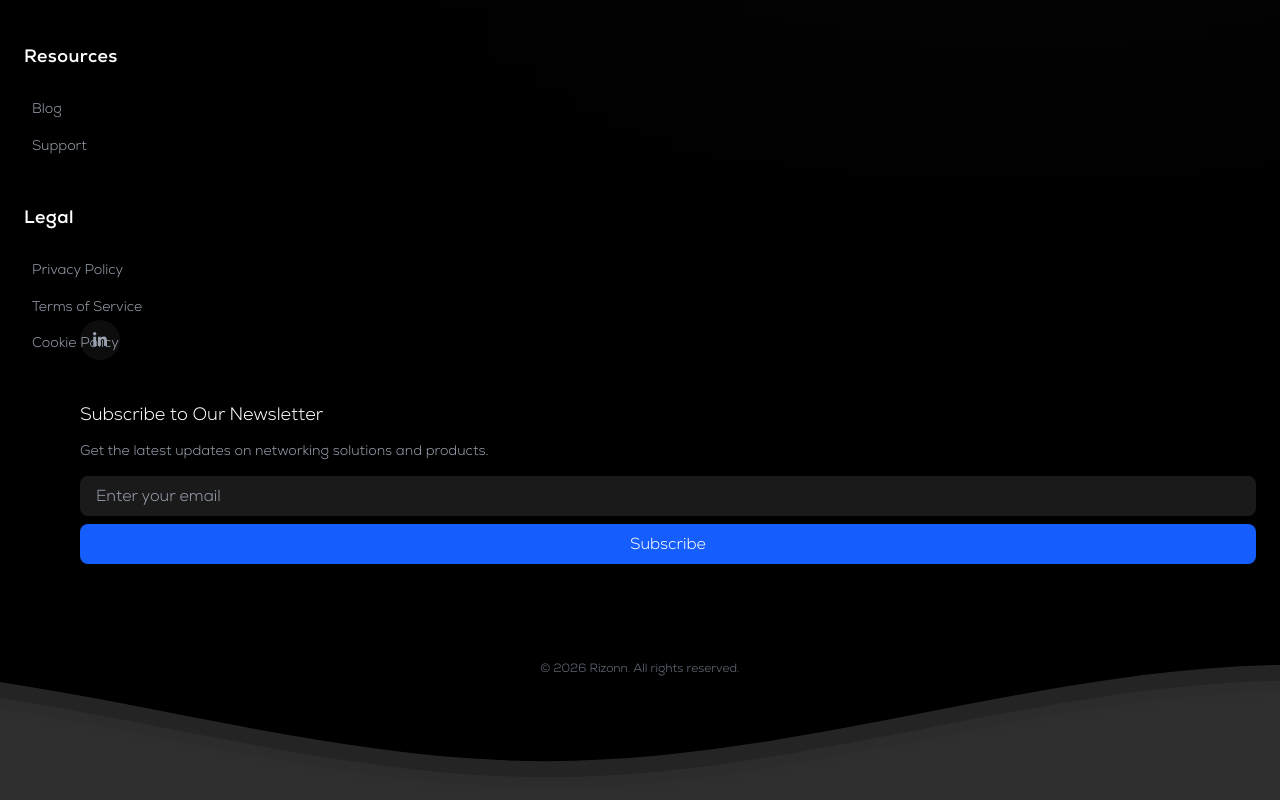
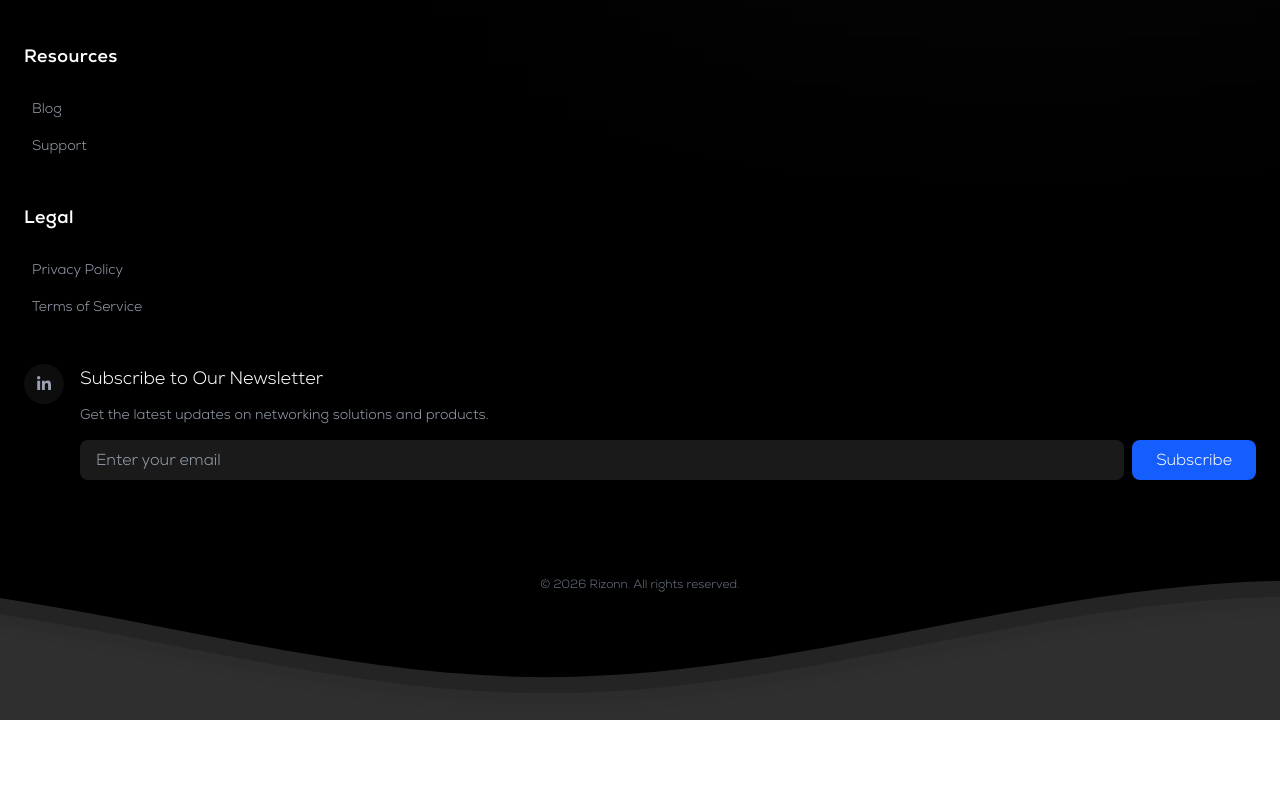
Before and after one commit to Kunalsahani76/Rizzon, a Next.js app: page /contact in a window 1280 px wide. Shown: the part 1704-2504 px from the top of the page. After the commit the page ends 2424 px from the top, so only its background shows below. Built offline with nearby package versions, Linux system fonts and the light colour scheme.

Commit message:
Initial commit

```diff
--- a/app/components/DetailsPage.tsx
+++ b/app/components/DetailsPage.tsx
@@ -8,11 +8,11 @@ import { ProductDetail, getProductDetailBySlug } from "../lib/productDetails";
 import {
     ChevronRight, Zap, Layers, Shield, Mail, Download,
     CheckCircle2, Package, Puzzle, Settings,
-    Award, Activity, Cpu, ChevronLeft
+    Award, Activity, Cpu
 } from "lucide-react";
 import { motion, AnimatePresence, Variants } from "framer-motion";
 import { Swiper, SwiperSlide } from "swiper/react";
-import { Autoplay, EffectFade, Pagination, Navigation } from "swiper/modules";
+import { Autoplay, EffectFade, Pagination } from "swiper/modules";
 import "swiper/css";
 import "swiper/css/effect-fade";
 import "swiper/css/pagination";
@@ -66,7 +66,6 @@ const ContentTruncator = ({
 
 export default function DetailsPage({ data, productDetail: propProductDetail }: DetailsPageProps) {
     const [activeTab, setActiveTab] = useState<'overview' | 'specs' | 'ordering'>('overview');
-    const [currentImageIndex, setCurrentImageIndex] = useState(0);
     const [isDatasheetModalOpen, setIsDatasheetModalOpen] = useState(false);
 
     // Resolve product detail from prop or data ID
@@ -227,7 +226,7 @@ export default function DetailsPage({ data, productDetail: propProductDetail }:
                                 {/* Swiper Slider */}
                                 <div className="relative w-full h-full rounded-2xl overflow-hidden bg-white shadow-inner border border-slate-100">
                                     <Swiper
-                                        modules={[Autoplay, EffectFade, Pagination, Navigation]}
+                                        modules={[Autoplay, EffectFade, Pagination]}
                                         effect="fade"
                                         speed={800}
                                         autoplay={{
@@ -238,11 +237,6 @@ export default function DetailsPage({ data, productDetail: propProductDetail }:
                                             clickable: true,
                                             bulletActiveClass: "swiper-pagination-bullet-active",
                                         }}
-                                        navigation={{
-                                            prevEl: '.swiper-button-prev-custom',
-                                            nextEl: '.swiper-button-next-custom',
-                                        }}
-                                        onSlideChange={(swiper) => setCurrentImageIndex(swiper.activeIndex)}
                                         className="w-full h-full product-slider"
                                     >
                                         {allImages.map((img, idx) => (
@@ -259,21 +253,6 @@ export default function DetailsPage({ data, productDetail: propProductDetail }:
                                             </SwiperSlide>
                                         ))}
                                     </Swiper>
-
-                                    {/* Custom Navigation Buttons */}
-                                    <button className="swiper-button-prev-custom absolute left-4 top-1/2 -translate-y-1/2 z-10 w-10 h-10 rounded-full bg-white/80 backdrop-blur-sm border border-slate-200 shadow-md hover:bg-white hover:scale-110 flex items-center justify-center text-slate-700 transition-all">
-                                        <ChevronLeft className="w-5 h-5" />
-                                    </button>
-                                    <button className="swiper-button-next-custom absolute right-4 top-1/2 -translate-y-1/2 z-10 w-10 h-10 rounded-full bg-white/80 backdrop-blur-sm border border-slate-200 shadow-md hover:bg-white hover:scale-110 flex items-center justify-center text-slate-700 transition-all">
-                                        <ChevronRight className="w-5 h-5" />
-                                    </button>
-                                </div>
-
-                                {/* Image Counter */}
-                                <div className="absolute bottom-6 left-1/2 -translate-x-1/2 z-20 flex items-center gap-2 px-4 py-1.5 rounded-full bg-white/80 backdrop-blur-md border border-slate-200 shadow-sm">
-                                    <span className="text-xs text-slate-600 font-mono font-bold">
-                                        {currentImageIndex + 1} / {allImages.length}
-                                    </span>
                                 </div>
                             </div>
 
--- a/app/components/Footer.tsx
+++ b/app/components/Footer.tsx
@@ -61,8 +61,6 @@ export default function Footer() {
               items: [
                 { label: 'Privacy Policy', href: '/privacy-policy' },
                 { label: 'Terms of Service', href: '/terms-of-service' },
-                { label: 'Cookie Policy', href: '/cookie-policy' },
-
               ]
             },
           ].map((col, i) => (
@@ -100,15 +98,14 @@ export default function Footer() {
             viewport={{ once: true }}
             transition={{ delay: 0.45, duration: 0.8 }}
           >
-            <div className="flex items-start gap-4 max-md:flex-col max-md:gap-6">
+            <div className="relative pl-14">
               <motion.a
                 href="https://www.linkedin.com/company/rizonnindia/"
                 target="_blank"
                 rel="noopener noreferrer"
                 whileHover={{ y: -4, scale: 1.05 }}
                 transition={{ type: "spring", stiffness: 200, damping: 12 }}
-                className="relative left-14 -top-20 shrink-0 w-10 h-10 flex items-center justify-center rounded-full bg-white/5
-                max-md:static
+                className="absolute left-0 top-0 w-10 h-10 flex items-center justify-center rounded-full bg-white/5
                 text-gray-400 hover:text-white border border-white/10 hover:border-white/20
                 transition-all duration-300"
               >
--- a/app/components/Newsletter.tsx
+++ b/app/components/Newsletter.tsx
@@ -86,7 +86,7 @@ export default function Newsletter({ variant = 'default', showName = false }: Ne
           </div>
         )}
 
-        <form onSubmit={handleSubmit} className="flex flex-col sm:flex-row gap-2">
+        <form onSubmit={handleSubmit} className="flex flex-wrap gap-2">
           <input
             type="email"
             name="email"
@@ -94,12 +94,12 @@ export default function Newsletter({ variant = 'default', showName = false }: Ne
             onChange={handleInputChange}
             placeholder="Enter your email"
             required
-            className="flex-1 px-4 py-2 bg-white/10 border border-white/20 rounded-lg text-white placeholder-gray-400 focus:outline-none focus:border-blue-500 transition-colors"
+            className="min-w-0 basis-48 flex-1 px-4 py-2 bg-white/10 border border-white/20 rounded-lg text-white placeholder-gray-400 focus:outline-none focus:border-blue-500 transition-colors"
           />
           <button
             type="submit"
             disabled={isSubmitting}
-            className="px-6 py-2 bg-blue-600 hover:bg-blue-500 disabled:bg-gray-600 disabled:cursor-not-allowed text-white font-nexa-bold rounded-lg transition-all whitespace-nowrap"
+            className="flex-none px-6 py-2 bg-blue-600 hover:bg-blue-500 disabled:bg-gray-600 disabled:cursor-not-allowed text-white font-nexa-bold rounded-lg transition-all whitespace-nowrap"
           >
             {isSubmitting ? 'Subscribing...' : 'Subscribe'}
           </button>
--- a/app/components/ProductGrid.tsx
+++ b/app/components/ProductGrid.tsx
@@ -53,12 +53,12 @@ const products = [
 export default function ProductGrid() {
   return (
     <section className="w-full bg-[#f5f6f8] py-12 md:py-20">
-      <div className="w-full mx-auto px-4 md:px-6">
+      <div className="w-full max-w-[1500px] mx-auto px-4 md:px-6">
         {/* ✅ Responsive Product Grid */}
         <div
           className="
             grid grid-cols-2 md:grid-cols-4 gap-4 md:gap-6
-            auto-rows-[180px] md:auto-rows-[200px] lg:auto-rows-[240px]
+            auto-rows-[180px] md:auto-rows-[200px] lg:auto-rows-[210px]
           "
         >
           {products.map((p, i) => (
@@ -76,7 +76,7 @@ export default function ProductGrid() {
               <img
                 src={p.img.src} // 👈 Important: .src to get image URL from imported file
                 alt={p.title}
-                className="object-cover object-center transition-transform duration-700 group-hover:scale-105 w-full h-full"
+                className="object-contain object-center transition-transform duration-700 w-full h-full"
                 onError={(e) => {
                   e.currentTarget.src =
                     "https://placehold.co/400x400/FEE2E2/B91C1C?text=Image+Not+Found";
```
